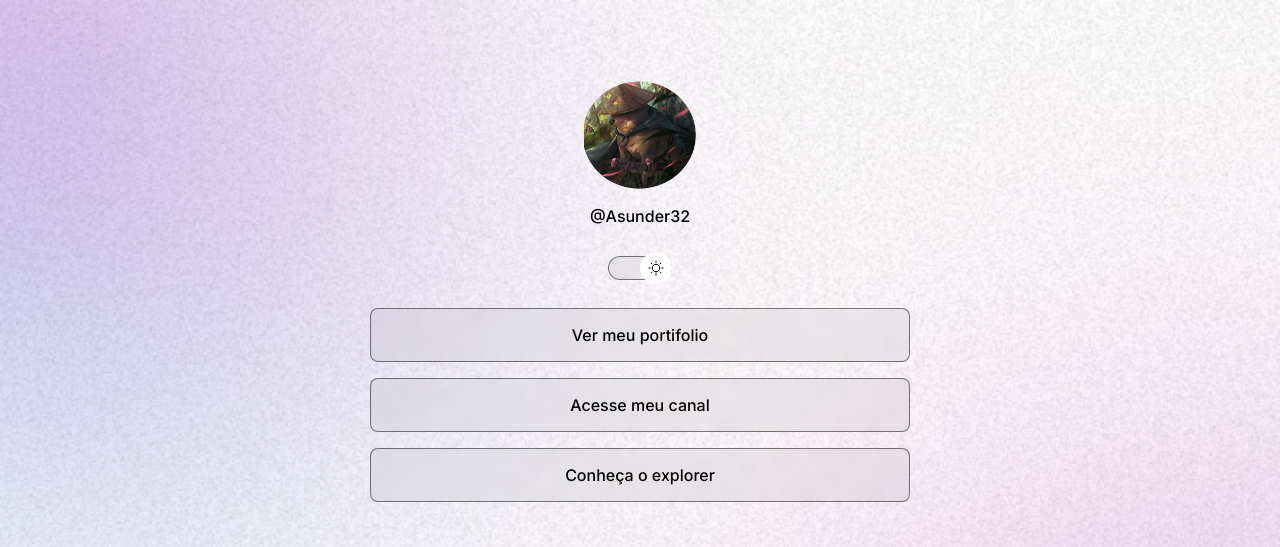
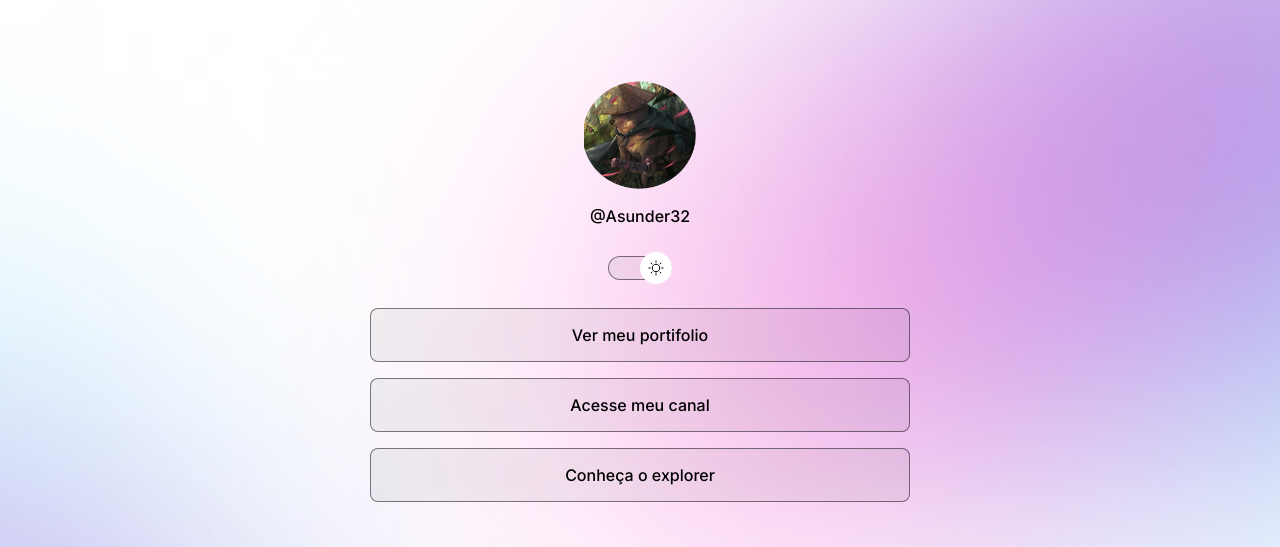
Before and after one commit to Asundersole32/Projeto-Rocketseat-Discover, a plain HTML site: page Projeto/index.html in a window 1280 px wide. Shown: the top 547 px of the page. Drawn offline with nearby package versions, Linux system fonts and the light colour scheme.

Commit message:
Adicionando o media queries

```diff
--- a/Projeto/style.css
+++ b/Projeto/style.css
@@ -30,6 +30,7 @@
   background-repeat: no-repeat;
   background-position: top center; /*pode se alterar posições de x e y*/
   background-size: cover; /*caso estaja com a opção contain, ele se adequara as dimensões do body, e não da pagina*/
+  height: 100vh;
 
   /*Posso agrupar todas as informações anteriores em uma só propriedade*/
   /*background: url(/assets/bg-mobile.jpg) no-repeat top center/cover*/
@@ -186,3 +187,15 @@
   text-align: center;
   font-size: 14px;
 }
+
+/*media queries*/
+/*somete funciona se tiver a meta view port*/
+@media (min-width: 700px) {
+  :root {
+    --bg-url: url(/assets/bg-desktop.jpg);
+  }
+
+  .light {
+    --bg-url: url(/assets/bg-desktop-light.jpg);
+  }
+}
```
